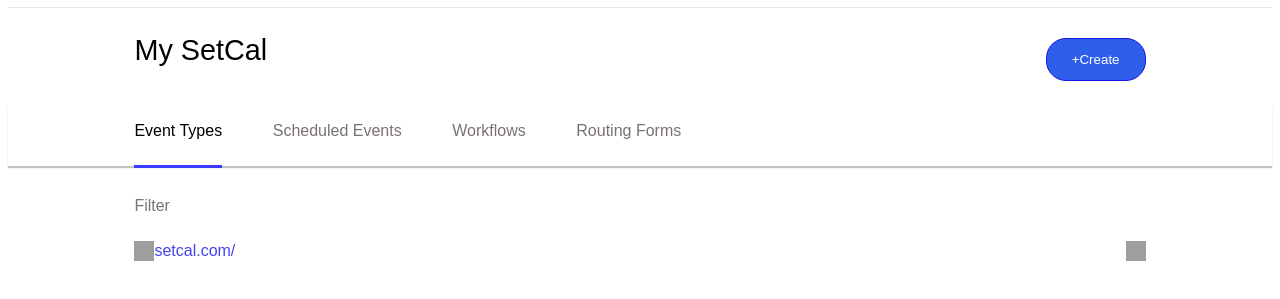
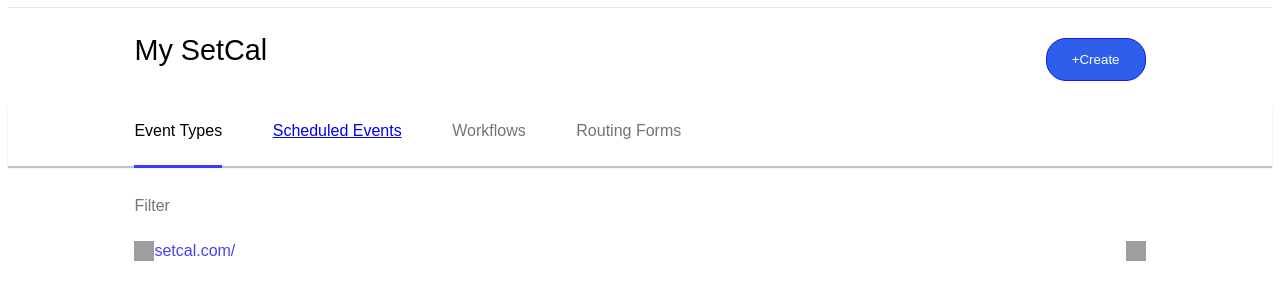
Before and after one commit to Swapnil887/setcal_frontEnd_deploy, a website: page dashboard.html in a window 1280 px wide. Shown: the part 59-358 px from the top of the page. Drawn offline with nearby package versions, Linux system fonts and the light colour scheme; grey boxes are pictures that could not be loaded.

Commit message:
New Added

```diff
--- a/dashboard.html
+++ b/dashboard.html
@@ -35,7 +35,7 @@
   </div>
   <div id="headings">
     <p>Event Types</p>
-    <p>Scheduled Events</p>
+    <a href="./calender.html"><p>Scheduled Events</p></a>
     <p>Workflows</p>
     <p>Routing Forms</p>
   </div>
```
